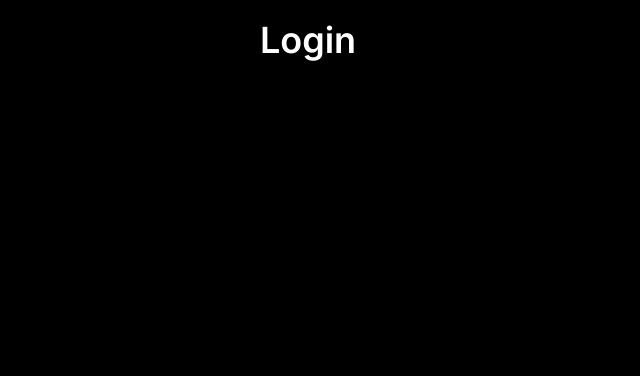
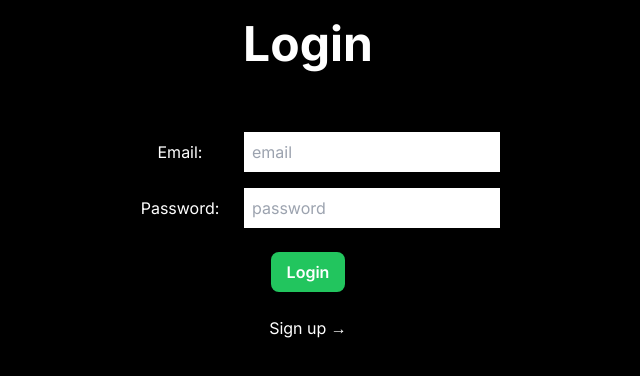
Before and after one commit to DragonDagger/next-auth-app, a Next.js app in the folder my-app/: page /login in a window 1280 px wide. Shown: the top 376 px of the page, without its empty margins (332-972 px from the left). Built offline with nearby package versions, Linux system fonts and the light colour scheme.

Commit message:
create file structure for front-end pages

```diff
--- a/my-app/app/login/page.tsx
+++ b/my-app/app/login/page.tsx
@@ -1,9 +1,55 @@
 "use client";
 
 import React from "react";
+import { useState } from "react";
+import Link from "next/link";
+import { useRouter } from "next/navigation";
+import { axios } from "axios";
 
 function Login() {
-  return <div className="text-center mt-5  text-4xl font-semibold">Login</div>;
+  const [user, setUser] = useState({ email: "", password: "" });
+
+  const onLogin = async () => {};
+
+  return (
+    <div className="text-center">
+      <h1 className="mt-5 text-5xl font-bold">Login</h1>
+      <br />
+      <div className="mt-10 mx-auto max-w-sm">
+        <div className="flex justify-center mb-4">
+          <label htmlFor="email" className="p-2 w-1/3">
+            Email:
+          </label>
+          <input
+            id="email"
+            type="text"
+            value={user.email}
+            onChange={(e) => setUser({ ...user, email: e.target.value })}
+            placeholder="email"
+            className="p-2 w-2/3 text-black"
+          />
+        </div>
+        <div className="flex justify-center">
+          <label htmlFor="password" className="p-2 w-1/3">
+            Password:
+          </label>
+          <input
+            id="password"
+            type="password"
+            value={user.password}
+            onChange={(e) => setUser({ ...user, password: e.target.value })}
+            placeholder="password"
+            className="p-2 w-2/3 text-black"
+          />
+        </div>
+      </div>
+      <button className="px-4 py-2 bg-green-500 hover:bg-green-600 text-white font-semibold rounded-lg shadow-md mt-6 mb-6">
+        Login
+      </button>
+      <br />
+      <Link href="/signup">Sign up →</Link>
+    </div>
+  );
 }
 
 export default Login;
--- /dev/null
+++ b/my-app/app/profile/[id]/page.tsx
@@ -0,0 +1,20 @@
+import React from "react";
+
+function SingleProfile({ params }: any) {
+  return (
+    <div className="text-center mt-6">
+      <h2 className="font-bold text-5xl mb-6">Single Profile Page</h2>
+      <p>Here is where profile info will be viewed, if auth check passes.</p>
+
+      <p className="p-10">
+        Profile info for:{" "}
+        <span className="p-2 rounded bg-yellow-400 text-black text-2xl font-semibold">
+          {params.id}
+        </span>
+      </p>
+      <br></br>
+    </div>
+  );
+}
+
+export default SingleProfile;
--- /dev/null
+++ b/my-app/app/profile/page.tsx
@@ -0,0 +1,25 @@
+import React from "react";
+import Link from "next/link";
+
+function Profile() {
+  return (
+    <div className="text-center mt-6">
+      <h2 className="font-bold text-5xl mb-6">Profile Page</h2>
+      <p>Here is where profile info will be viewed, if auth check passes.</p>
+      <br></br>
+      <ul className="font-semibold">
+        <li className="text-violet-300 hover:text-blue-600">
+          <Link href="/login">Login page</Link>
+        </li>
+        <li className="text-violet-300 hover:text-blue-600">
+          <Link href="/signup">Signup page</Link>
+        </li>
+        <li className="text-violet-300 hover:text-blue-600">
+          <Link href="/">Homepage</Link>
+        </li>
+      </ul>
+    </div>
+  );
+}
+
+export default Profile;
--- a/my-app/app/signup/page.tsx
+++ b/my-app/app/signup/page.tsx
@@ -13,7 +13,7 @@ function Signup() {
 
   return (
     <div className="text-center">
-      <h1 className="mt-5 text-5xl font-bold">Signup</h1>
+      <h1 className="mt-5 text-5xl font-bold">Sign up</h1>
       <br />
       <div className="mt-10 mx-auto max-w-sm">
         <div className="flex justify-center mb-4">
@@ -56,6 +56,11 @@ function Signup() {
           />
         </div>
       </div>
+      <button className="px-4 py-2 bg-purple-500 hover:bg-purple-600 text-white font-semibold rounded-lg shadow-md mt-6 mb-6">
+        Sign up
+      </button>
+      <br />
+      <Link href="/login">← Login page</Link>
     </div>
   );
 }
```
